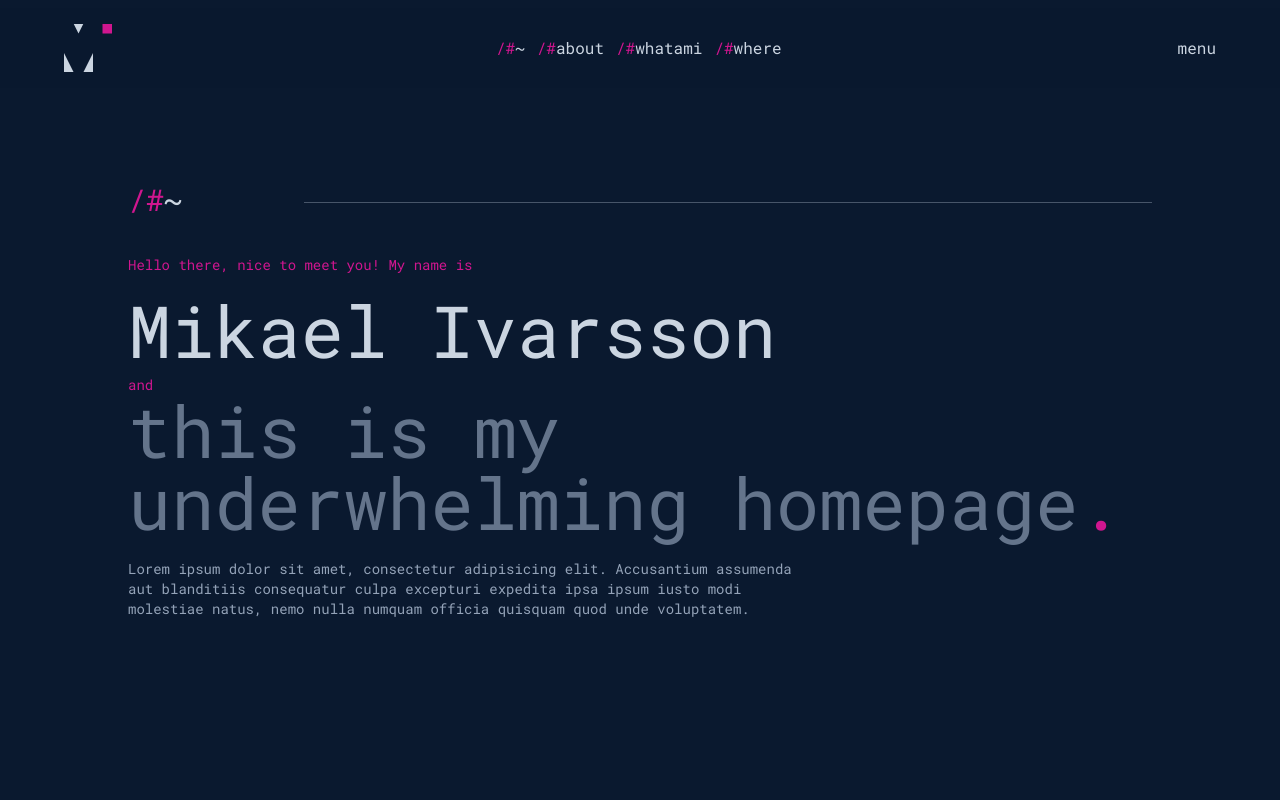
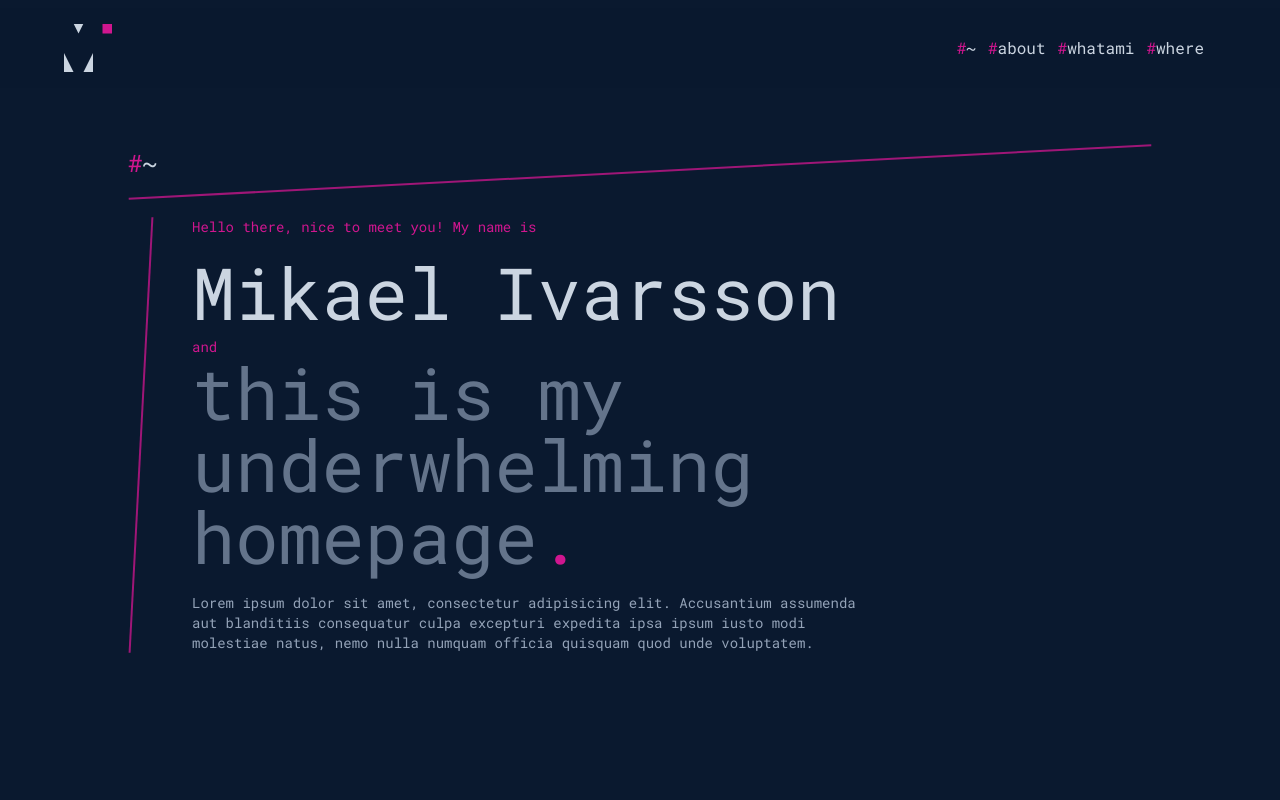
Before and after one commit to mikiva/mikivase-frontend, a React (Create React App) app: page / in a window 1280 px wide. Shown: the top 800 px of the page. Built offline with nearby package versions, Linux system fonts and the light colour scheme.

Commit message:
more lines

```diff
--- a/package.json
+++ b/package.json
@@ -36,6 +36,7 @@
     ]
   },
   "devDependencies": {
+    "@heroicons/react": "^2.0.13",
     "autoprefixer": "^10.4.13",
     "postcss": "^8.4.19",
     "sass": "^1.56.0",
--- a/src/FadeInScrollTransition.js
+++ b/src/FadeInScrollTransition.js
@@ -5,25 +5,31 @@ function FadeInScrollTransition({children, ...props}) {
 
     const [isVisible, setVisible] = useState(false)
     const domRef = useRef(null);
+
     useEffect(() => {
+        let t;
         const observer = new IntersectionObserver(entries => {
-            entries.forEach(entry => {
-                setTimeout(() => {
-                    setVisible(entry.isIntersecting)
-                    if(entry.isIntersecting) observer.unobserve(entry.target)
+            const entry = entries[0]
+            t = setTimeout(() => {
+                setVisible(entry.isIntersecting || props.instant)
+                if (entry.isIntersecting || props.instant) observer.unobserve(entry.target)
 
-                }, props.timeout)
+            }, props.timeout)
 
-            });
+        })
 
-        }, {rootMargin: "-25px"})
         const {current} = domRef;
         observer.observe(current);
 
-        return () => observer.unobserve(current);
-    }, [props.timeout])
+        return () => {
+            observer.unobserve(current);
+            //clearTimeout(t)
+        }
+    }, [])
     return (
-        <div className={`fadeUp-enter${isVisible ? "-active" : ""} ${props.reversed ? "reversed": ""}`} ref={domRef}>
+        <div
+            className={`fadeUp-enter${isVisible ? "-active" : ""} ${props.reversed ? "reversed" : ""}`}
+            ref={domRef}>
             {children}
         </div>
     )
--- a/src/PageContentAbout.js
+++ b/src/PageContentAbout.js
@@ -5,11 +5,11 @@ function PageContentAbout() {
     return (
         <section id={"about"} className="max-w-3xl">
             <FadeInScrollTransition transitionDelay={500} timeout={100}>
-                <h2 className="section-header"><span className="text-accent">&#47;#</span>about</h2>
+                <h2 className="section-header"><span className="text-accent">#</span>about</h2>
             </FadeInScrollTransition>
             <div className="block md:grid grid-cols-[3fr_2fr] gap-9">
                 <FadeInScrollTransition transitionDelay={500} timeout={200}>
-                    <p>Lorem ipsum dolor sit amet, consectetur adipisicing elit. Amet at
+                    <p className="md:pl-16 section-content">Lorem ipsum dolor sit amet, consectetur adipisicing elit. Amet at
                         consectetur dignissimos dolor
                         dolorem error eum ex exercitationem illo in ipsum, itaque, laboriosam laborum minima
                         molestias
--- a/src/PageContentHome.js
+++ b/src/PageContentHome.js
@@ -3,24 +3,26 @@ import FadeInScrollTransition from "./FadeInScrollTransition";
 function PageContentHome() {
 
     return (<section className="min-h-screen flex flex-col content-start justify-center">
-        <FadeInScrollTransition transitionDelay={500} timeout={100}>
-            <h2 className="section-header"><span className="text-accent">&#47;#</span>~</h2>
+        <FadeInScrollTransition timeout={100}>
+            <h2 className="section-header"><span className="text-accent">#</span>~</h2>
         </FadeInScrollTransition>
+        <div className="md:pl-16 section-content">
+
             <FadeInScrollTransition timeout={300}>
                 <p className="text-accent mb-5 ">Hello there, nice to meet you! My name is</p>
             </FadeInScrollTransition>
-        <FadeInScrollTransition timeout={500}>
+            <FadeInScrollTransition timeout={400}>
                 <h1 className="text-7xl text-7xl-dynamic mb-2">Mikael Ivarsson</h1>
             </FadeInScrollTransition>
 
-        <FadeInScrollTransition timeout={600}>
+            <FadeInScrollTransition timeout={500}>
                 <p className="text-accent">and</p>
             </FadeInScrollTransition>
-        <FadeInScrollTransition timeout={700}>
+            <FadeInScrollTransition timeout={600}>
                 <h2 className="text-slate-500 mb-5 text-7xl text-7xl-dynamic">this is my underwhelming homepage<span
                     className="text-accent">.</span></h2>
             </FadeInScrollTransition>
-        <FadeInScrollTransition timeout={800}>
+            <FadeInScrollTransition timeout={700}>
                 <p className="text-slate-400 max-w-2xl">
                     Lorem ipsum dolor sit amet, consectetur adipisicing elit.
                     Accusantium assumenda
@@ -28,6 +30,7 @@ function PageContentHome() {
                     nulla numquam officia quisquam quod unde voluptatem.
                 </p>
             </FadeInScrollTransition>
+        </div>
     </section>)
 }
 
--- a/src/TopNav.js
+++ b/src/TopNav.js
@@ -4,6 +4,7 @@ import FadeInScrollTransition from "./FadeInScrollTransition";
 import TopNavLogo from "./TopNavLogo";
 import {useEffect, useState} from "react";
 import TopNavLinks from "./TopNavLinks";
+import {Bars3Icon, XMarkIcon} from "@heroicons/react/24/outline";
 
 function TopNav() {
     const TOP_OFFSET = 45;
@@ -42,8 +43,8 @@ function TopNav() {
 
     return (
         <header
-            className={`${!showTop && !isTop ? "-top-20": ""}${showTop ^ isTop ? "top-0 backdrop-blur bg-darkblue/75" : ""} bg-darkblue transition-all flex box-border fixed left-0 h-20 w-full justify-between items-center z-10 px-6 md:px-16 ${isTop ? "shadow-none top-2" : "shadow-2xl "}  `}>
-            <nav className="flex flex-1 justify-between items-center h-full">
+            className={`${!showTop && !isTop ? "-top-20" : ""}${showTop ^ isTop ? "top-0 backdrop-blur bg-darkblue/75" : ""} bg-darkblue transition-all flex box-border fixed left-0 h-20 w-full justify-between items-center z-10 px-6 md:px-16 ${isTop ? "shadow-none top-2" : "shadow-2xl "}  `}>
+            <nav className="flex flex-1 relative justify-between items-center h-full">
                 <div>
                     <FadeInScrollTransition timeout={100} reversed>
                         <a href="/" className="block w-12 h-12 overflow-hidden relative">
@@ -57,17 +58,24 @@ function TopNav() {
                 <div className="hidden md:flex gap-3 pr-3">
                     <TopNavLinks/>
                 </div>
-                <div className="md:hiddengi">
-                    <button onClick={() => setShowMenu(true)}>menu</button>
+                <div className="md:hidden z-20 w-12 relative">
+
+                        <button className="z-10 absolute text-5xl -top-4 w-12"
+                                onClick={() => setShowMenu(!showMenu)}>
+                            <FadeInScrollTransition timeout={300} instant reversed>
+
+                            <XMarkIcon className={`absolute transition-all ${showMenu ? "" : "opacity-0"}`}/>
+                            <Bars3Icon className={`absolute transition-all ${showMenu ? "opacity-0" : ""}`}/>
+                            </FadeInScrollTransition>
+                        </button>
 
                     <aside
                         className={`w-[min(60vw,350px)] transition-all flex flex-col gap-4 text-2xl justify-center items-center h-screen top-0 bottom-0 right-0 fixed bg-slate-900 shadow-xl ${showMenu ? "" : "right-[-100%]"} `}>
-                        <button onClick={() => setShowMenu(false)}
-                                className="text-7xl absolute top-4 right-10">&times;</button>
+
                         <TopNavLinks onClick={() => setShowMenu(false)}/>
                     </aside>
+                </div>
 
-                </div>
             </nav>
         </header>
     )
--- a/src/TopNavLinkItem.js
+++ b/src/TopNavLinkItem.js
@@ -3,7 +3,7 @@ function TopNavLinkItem({href, text, onClick}) {
         <>
             <a href={href} onClick={onClick}
                className="hover:text-accent">
-                <span className="text-accent">&#47;#</span>
+                <span className="text-accent">#</span>
                 {text}</a>
         </>
     )
--- a/src/TopNavLinks.js
+++ b/src/TopNavLinks.js
@@ -4,16 +4,16 @@ import TopNavLinkItem from "./TopNavLinkItem";
 function TopNavLinks({onClick}) {
     return (
         <>
-            <FadeInScrollTransition timeout={200} reversed>
+            <FadeInScrollTransition timeout={200} reversed instant>
                 <TopNavLinkItem onClick={onClick} href={"/#"} text={"~"} />
             </FadeInScrollTransition>
-            <FadeInScrollTransition timeout={300} reversed>
+            <FadeInScrollTransition timeout={300} reversed instant>
                 <TopNavLinkItem onClick={onClick} href={"/#about"} text={"about"}/>
             </FadeInScrollTransition>
-            <FadeInScrollTransition timeout={400} reversed>
+            <FadeInScrollTransition timeout={400} reversed instant>
                 <TopNavLinkItem onClick={onClick} href={"/#whatami"} text={"whatami"}/>
             </FadeInScrollTransition>
-            <FadeInScrollTransition timeout={500} reversed>
+            <FadeInScrollTransition timeout={500} reversed instant>
                 <TopNavLinkItem onClick={onClick} href={"/#where"} text={"where"}/>
             </FadeInScrollTransition>
         </>
--- a/src/Transitions.scss
+++ b/src/Transitions.scss
@@ -9,7 +9,11 @@
 .fadeUp-enter-active {
   opacity: 1;
   transform: translateX(0);
-  transition: opacity 300ms var(--easing), transform 300ms var(--easing);
+  @apply transition-all duration-300;
+  //transition-property: all;
+  //transition-duration: 300ms;
+  transition-timing-function: var(--easing);
+
 }
 .fadeUp-exit {
   opacity: 1;
@@ -17,5 +21,9 @@
 .fadeUp-exit-active {
   opacity: 0;
   transform: translateX(5px);
-  transition: opacity 300ms var(--easing), transform 300ms var(--easing);
+  transition-property: all;
+  transition-timing-function: var(--easing);
+  transition-duration: 300ms;
+
+
 }
--- a/src/index.scss
+++ b/src/index.scss
@@ -42,10 +42,10 @@ section {
 }
 
 h2.section-header {
-  @apply text-3xl w-auto mb-9
+  @apply text-2xl w-auto mb-9
   after:block after:content-['']
-  after:h-0.1 after:relative
-  after:bg-slate-600 after:ml-44 after:-top-4;
+  after:h-0.5 after:relative after:-rotate-3
+  after:bg-slate-600 after:md:-top-2 after:bg-accent/75 after:top-0
 }
 
 #whoami-img-wrapper {
@@ -58,6 +58,13 @@ h2.section-header {
   after:transition-all after:duration-200
 }
 
+.section-content{
+  position: relative;
+  &:before {
+    @apply md:content-[""] md:w-0.5 md:h-full md:bg-accent/75 md:rotate-3 md:block md:absolute md:left-3 md:top-0
+  }
+}
+
 @font-face {
   font-family: "Roboto Mono";
   src: url(fonts/RobotoMono-VariableFont_wght.ttf) format("truetype");
--- a/tailwind.config.js
+++ b/tailwind.config.js
@@ -14,7 +14,8 @@ module.exports = {
             },
             fontSize: {
                 "7xl-dynamic": "clamp(40px, 8vw, 4.5rem)"
-            }
+            },
+
 
         },
     },
```
Also changed, not shown: 1 other file (tests, documents, lock files or other folders). Lines whose indentation alone changed are shown as unchanged.
